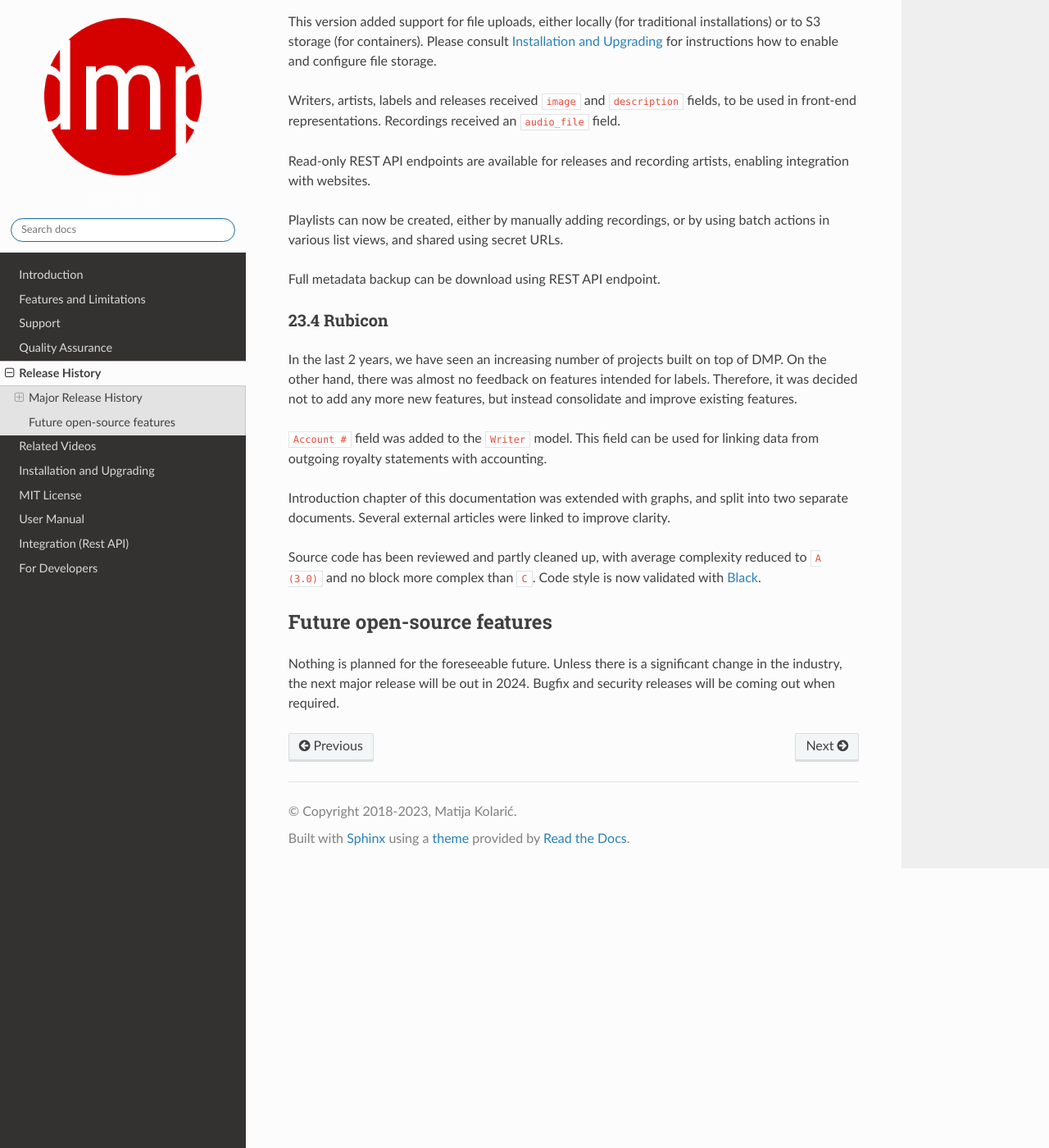
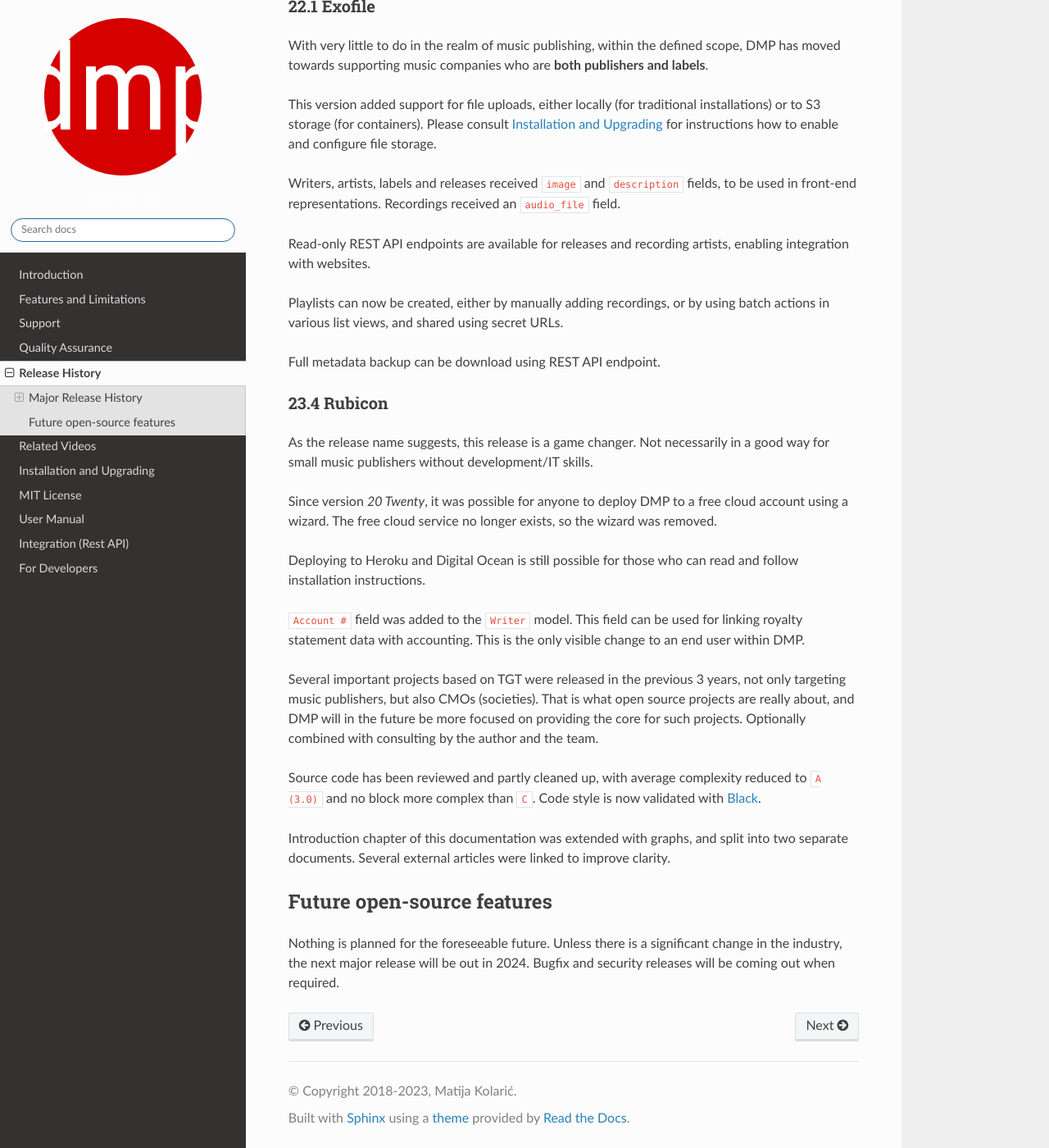
Before and after one commit to matijakolaric-com/django-music-publisher, a Sphinx documentation site: the page built from docs/releases.rst, in a window 1280 px wide and 1400 px high, scrolled down 2546 px. Shown: the whole window at 82% size. Built offline with Sphinx 7.4.7 and the Read the Docs theme 2.0.0, drawn with Linux system fonts in a browser that asks for light colours; some of the changed text lies outside the part shown.

Commit message:
documentation update

```diff
--- a/docs/releases.rst
+++ b/docs/releases.rst
@@ -54,6 +54,9 @@ version, CWR files are zipped.
 Twenty-twenty was primarily about simplified deployment. Since
 this version, DMP can be deployed to the Free Heroku dyno
 (container) by non-techies.
+
+.. note::
+    This free service was cancelled in late 2022. See "Rubicon" below.
 
 Support for custom global share splits was added. MR/SR
 affiliations for writers were also added. Syntax highlighting for
@@ -158,24 +161,35 @@ Full metadata backup can be download using REST API endpoint.
 23.4 Rubicon
 -------------------------------
 
-In the last 2 years, we have seen an increasing number of projects built
-on top of DMP. On the other hand, there was almost no feedback on features
-intended for labels. Therefore, it was decided not to add any more
-new features, but instead consolidate and improve existing features.
+As the release name suggests, this release is a game changer. Not necessarily
+in a good way for small music publishers without development/IT skills.
+
+Since version *20 Twenty*, it was possible for anyone to deploy DMP to a free cloud
+account using a wizard. The free cloud service no longer exists, so the wizard
+was removed.
+
+Deploying to Heroku and Digital Ocean is still possible for those
+who can read and follow installation instructions.
 
 ``Account #`` field was added to the ``Writer`` model. This field can
-be used for linking data from outgoing royalty statements with
-accounting.
+be used for linking royalty statement data with
+accounting. This is the only visible change to an end user within DMP.
 
-Introduction chapter of this documentation was extended with graphs,
-and split into two separate documents. Several external articles were
-linked to improve clarity.
+Several important projects based on TGT were released in the previous 3 years,
+not only targeting music publishers, but also CMOs (societies). That is
+what open source projects are really about, and DMP will in the future
+be more focused on providing the core for such projects. Optionally combined
+with consulting by the author and the team.
 
 Source code has been reviewed and partly cleaned up, with average
 complexity reduced to ``A (3.0)`` and no block more complex than
 ``C``. Code style is now validated with
 `Black <https://black.readthedocs.io/en/stable/>`_.
 
+Introduction chapter of this documentation was extended with graphs,
+and split into two separate documents. Several external articles were
+linked to improve clarity.
+
 Future open-source features
 ===========================
 
```
